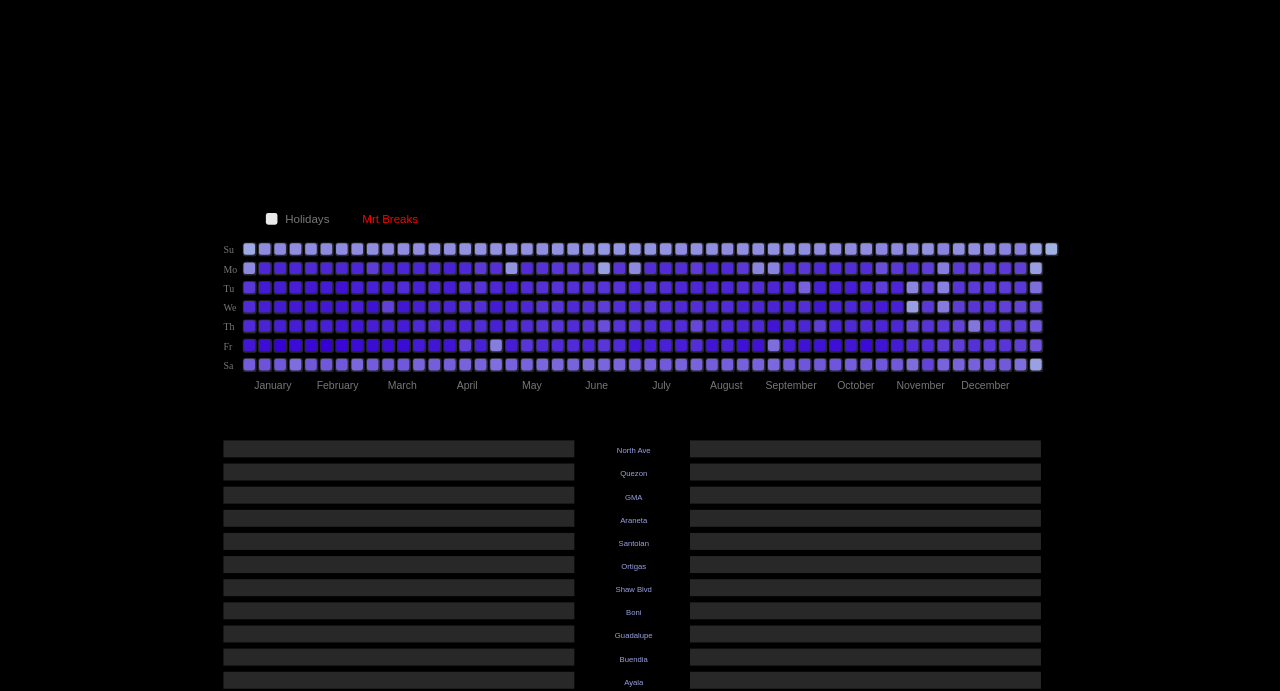
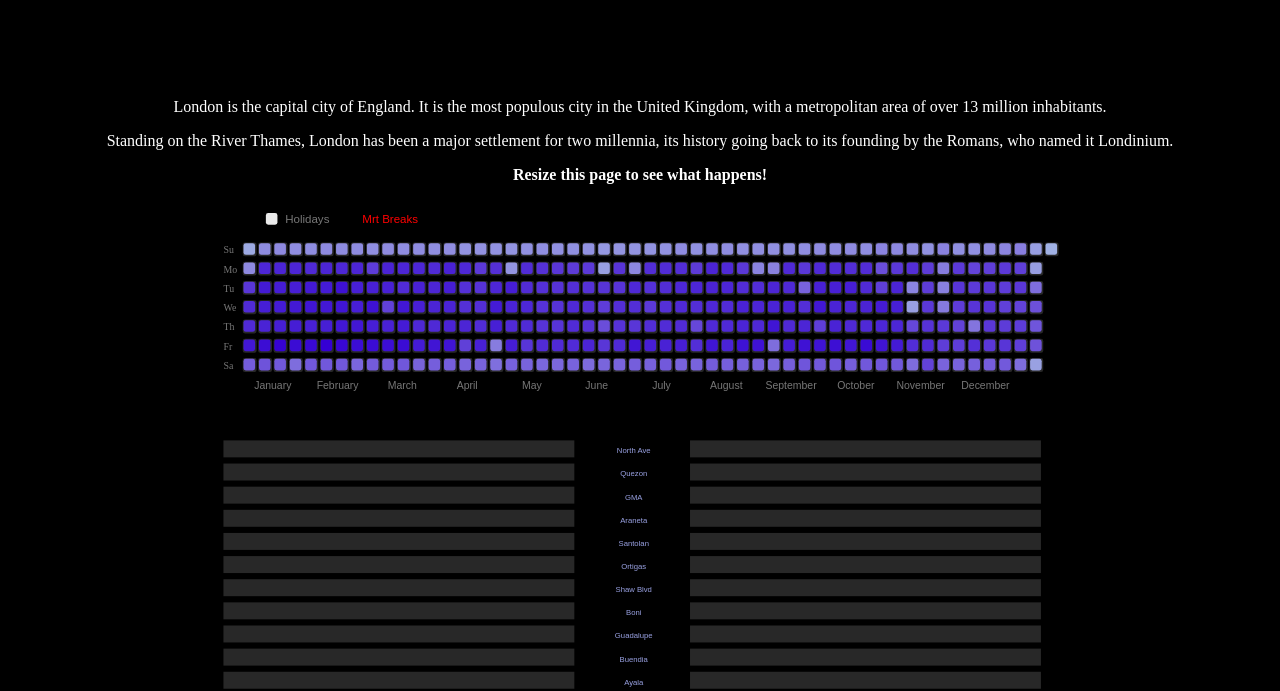
Before and after one commit to ryanliwag/datachallenge_vis_2018, a plain HTML site: page index.html in a window 1280 px wide. Shown: the part 114-805 px from the top of the page. Drawn offline with nearby package versions, Linux system fonts and the light colour scheme.

Commit message:
update index

```diff
--- a/index.html
+++ b/index.html
@@ -39,6 +39,10 @@
         text-decoration: none;
     }
 
+    .article p {
+        color: white;
+    }
+
     @media all and (min-width: 768px) {
         .nav {text-align:left;-webkit-flex: 1 auto;flex:1 auto;-webkit-order:1;order:1;}
         .article {-webkit-flex:5 0px;flex:5 0px;-webkit-order:2;order:2;}
```
